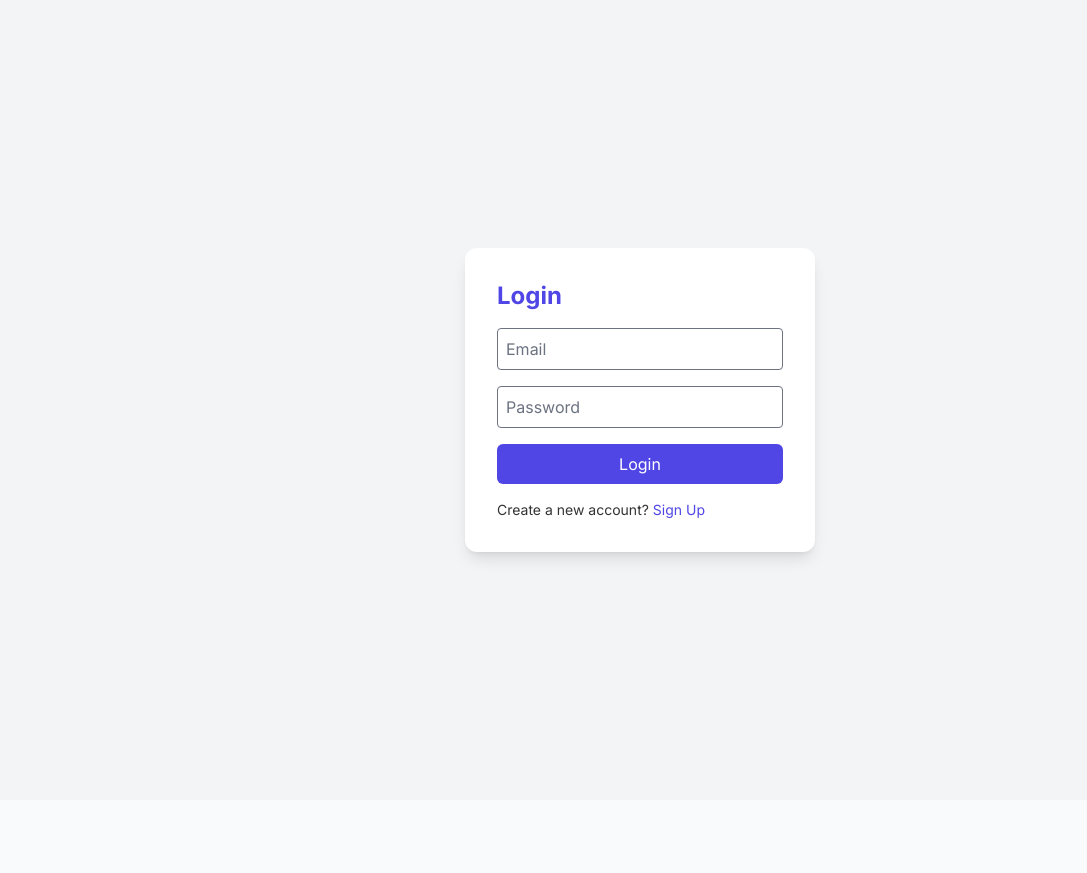
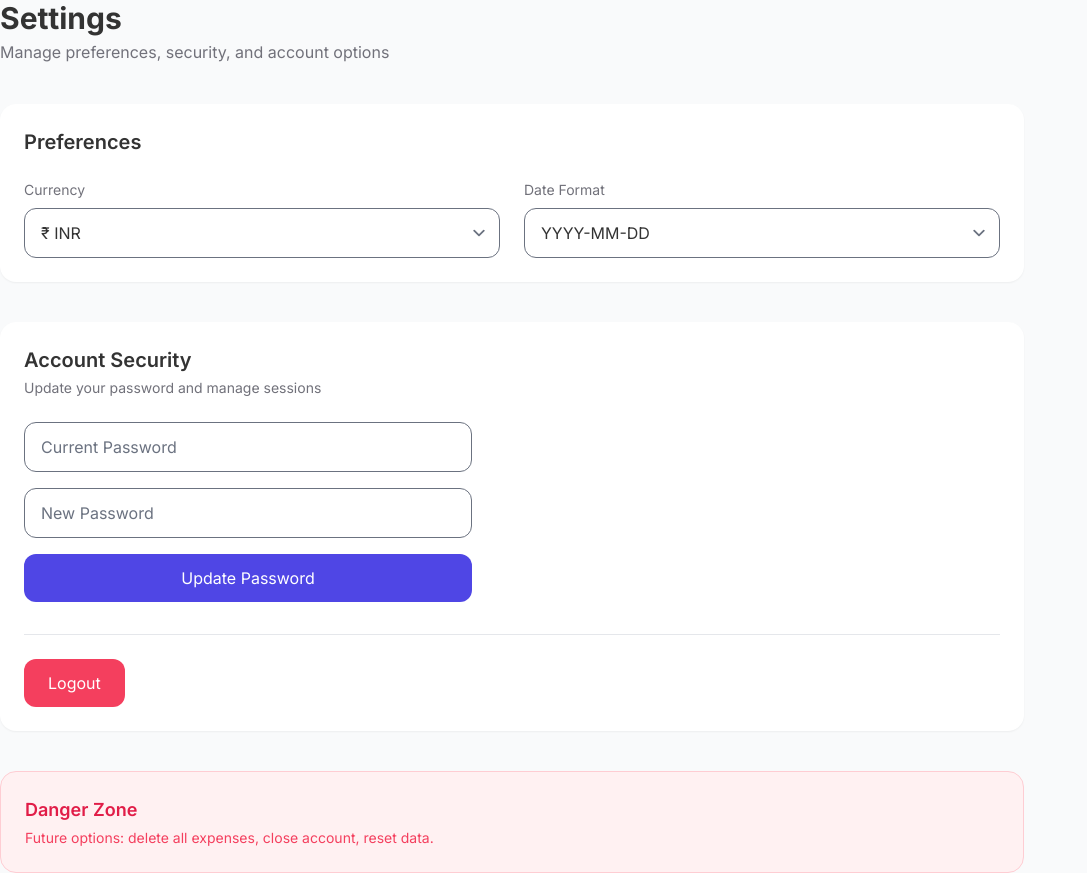
Before and after one commit to Quickaman/Finance-Tracker, a React (Vite) app in the folder Frontend/: page /login in a window 1280 px wide. Shown: the whole page, without its empty margins (0-1087 px from the left). Before the commit the page ends 800 px from the top, so only its background shows below. Built offline with nearby package versions, Linux system fonts and the light colour scheme; no server answers.

Commit message:
Refactor Login component to Settings component

```diff
--- a/Frontend/src/pages/login.jsx
+++ b/Frontend/src/pages/login.jsx
@@ -1,118 +1,151 @@
-import { useContext, useEffect, useState } from "react";
-import { AuthContext } from "../context/AuthContext";
-import { publicRequest } from "../services/requestMethods";
-import { useNavigate } from "react-router-dom";
+import { useEffect, useState } from "react";
+import { userRequest } from "../services/requestMethods";
 
-export default function Login() {
-  const { token, setToken } = useContext(AuthContext);
-  const navigate = useNavigate();
+export default function Settings() {
+  const [oldPassword, setOldPassword] = useState("");
+  const [newPassword, setNewPassword] = useState("");
+  const [loading, setLoading] = useState(false);
 
-  const [mode, setMode] = useState("Login");
+  const [currency, setCurrency] = useState(
+    localStorage.getItem("currency") || "₹"
+  );
+  const [dateFormat, setDateFormat] = useState(
+    localStorage.getItem("dateFormat") || "YYYY-MM-DD"
+  );
 
-  const [name, setName] = useState("");
-  const [email, setEmail] = useState("");
-  const [password, setPassword] = useState("");
+  useEffect(() => {
+    localStorage.setItem("currency", currency);
+    localStorage.setItem("dateFormat", dateFormat);
+  }, [currency, dateFormat]);
 
-  const onSubmitHandler = async (e) => {
-    e.preventDefault();
-
-    try {
-      if (mode === "Sign Up") {
-        const { data } = await publicRequest.post("/auth/register", {
-          name,
-          email,
-          password,
-        });
-
-        setToken(data.token);
-      } else {
-        const { data } = await publicRequest.post("/auth/login", {
-          email,
-          password,
-        });
-
-        setToken(data.token);
-      }
-    } catch (err) {
-      console.error(err);
-      alert(err.response?.data?.message || "Authentication failed");
-    }
+  const handleLogout = () => {
+    localStorage.removeItem("token");
+    window.location.href = "/login";
   };
 
-  useEffect(() => {
-    if (token) {
-      navigate("/");
-    }
-  }, [token, navigate]);
+  return (
+    <div className="space-y-10 max-w-5xl">
+      {/* HEADER */}
+      <div>
+        <h1 className="text-3xl font-bold">Settings</h1>
+        <p className="text-zinc-500 mt-1">
+          Manage preferences, security, and account options
+        </p>
+      </div>
 
-  return (
-    <form
-      onSubmit={onSubmitHandler}
-      className="min-h-screen flex items-center justify-center bg-gray-100"
+      {/* PREFERENCES */}
+      <div className="bg-white rounded-2xl p-6 shadow-sm">
+        <h2 className="text-xl font-semibold mb-6">Preferences</h2>
+
+        <div className="grid grid-cols-1 md:grid-cols-2 gap-6">
+          {/* Currency */}
+          <div>
+            <label className="block text-sm text-zinc-500 mb-2">
+              Currency
+            </label>
+            <select
+              value={currency}
+              onChange={(e) => setCurrency(e.target.value)}
+              className="w-full rounded-xl border px-4 py-3 focus:ring-2 focus:ring-indigo-500 outline-none"
             >
-      <div className="bg-white p-8 rounded-xl shadow-lg w-[350px] space-y-4">
-        <h2 className="text-2xl font-bold text-indigo-600">
-          {mode === "Sign Up" ? "Create Account" : "Login"}
-        </h2>
+              <option value="₹">₹ INR</option>
+              <option value="$">$ USD</option>
+              <option value="€">€ EUR</option>
+              <option value="£">£ GBP</option>
+            </select>
+          </div>
 
-        {mode === "Sign Up" && (
+          {/* Date Format */}
+          <div>
+            <label className="block text-sm text-zinc-500 mb-2">
+              Date Format
+            </label>
+            <select
+              value={dateFormat}
+              onChange={(e) => setDateFormat(e.target.value)}
+              className="w-full rounded-xl border px-4 py-3 focus:ring-2 focus:ring-indigo-500 outline-none"
+            >
+              <option value="YYYY-MM-DD">YYYY-MM-DD</option>
+              <option value="DD-MM-YYYY">DD-MM-YYYY</option>
+              <option value="MM-DD-YYYY">MM-DD-YYYY</option>
+            </select>
+          </div>
+        </div>
+      </div>
+
+      {/* ACCOUNT SECURITY */}
+      <div className="bg-white rounded-2xl p-6 shadow-sm">
+        <h2 className="text-xl font-semibold mb-1">Account Security</h2>
+        <p className="text-sm text-zinc-500 mb-6">
+          Update your password and manage sessions
+        </p>
+
+        {/* CHANGE PASSWORD */}
+        <div className="max-w-md space-y-4">
           <input
-            type="text"
-            placeholder="Full Name"
-            required
-            className="border p-2 rounded w-full"
-            value={name}
-            onChange={(e) => setName(e.target.value)}
-          />
-        )}
-
-        <input
-          type="email"
-          placeholder="Email"
-          required
-          className="border p-2 rounded w-full"
-          value={email}
-          onChange={(e) => setEmail(e.target.value)}
+            type="password"
+            placeholder="Current Password"
+            className="w-full rounded-xl border px-4 py-3 focus:ring-2 focus:ring-indigo-500 outline-none"
+            value={oldPassword}
+            onChange={(e) => setOldPassword(e.target.value)}
           />
 
           <input
             type="password"
-          placeholder="Password"
-          required
-          className="border p-2 rounded w-full"
-          value={password}
-          onChange={(e) => setPassword(e.target.value)}
+            placeholder="New Password"
+            className="w-full rounded-xl border px-4 py-3 focus:ring-2 focus:ring-indigo-500 outline-none"
+            value={newPassword}
+            onChange={(e) => setNewPassword(e.target.value)}
           />
 
           <button
-          type="submit"
-          className="bg-indigo-600 text-white w-full py-2 rounded-md"
+            disabled={loading}
+            onClick={async () => {
+              try {
+                setLoading(true);
+                await userRequest.put("/auth/update-password", {
+                  oldPassword,
+                  newPassword,
+                });
+
+                alert("Password updated successfully");
+                setOldPassword("");
+                setNewPassword("");
+              } catch (err) {
+                alert(
+                  err.response?.data?.message ||
+                    "Failed to update password"
+                );
+              } finally {
+                setLoading(false);
+              }
+            }}
+            className="w-full bg-indigo-600 text-white py-3 rounded-xl hover:bg-indigo-700 transition disabled:opacity-50"
           >
-          {mode === "Sign Up" ? "Create Account" : "Login"}
+            {loading ? "Updating..." : "Update Password"}
           </button>
+        </div>
 
-        {mode === "Sign Up" ? (
-          <p className="text-sm">
-            Already have an account?{" "}
-            <span
-              className="text-indigo-600 cursor-pointer"
-              onClick={() => setMode("Login")}
+        {/* LOGOUT */}
+        <div className="border-t mt-8 pt-6">
+          <button
+            onClick={handleLogout}
+            className="bg-rose-500 text-white px-6 py-3 rounded-xl hover:bg-rose-600 transition"
           >
-              Login
-            </span>
+            Logout
+          </button>
+        </div>
+      </div>
+
+      {/* DANGER ZONE */}
+      <div className="bg-rose-50 border border-rose-200 rounded-2xl p-6">
+        <h2 className="text-lg font-semibold text-rose-600 mb-1">
+          Danger Zone
+        </h2>
+        <p className="text-sm text-rose-500">
+          Future options: delete all expenses, close account, reset data.
         </p>
-        ) : (
-          <p className="text-sm">
-            Create a new account?{" "}
-            <span
-              className="text-indigo-600 cursor-pointer"
-              onClick={() => setMode("Sign Up")}
-            >
-              Sign Up
-            </span>
-          </p>
-        )}
       </div>
-    </form>
+    </div>
   );
 }
```
Lines whose indentation alone changed are shown as unchanged.
